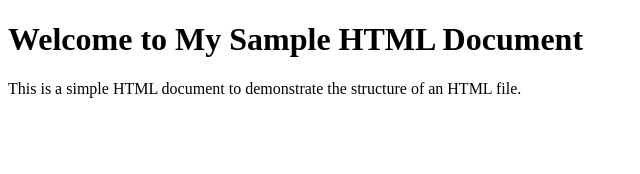
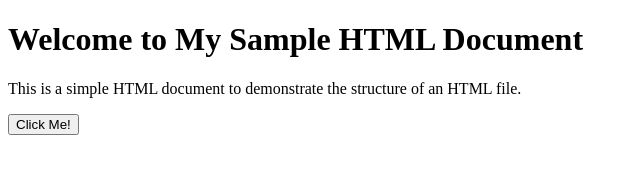
Before and after one commit to Uwanawick-03/testgithub, a plain HTML site: page index.html in a window 1280 px wide. Shown: the whole page, without its empty margins (0-640 px from the left). Drawn offline with Linux system fonts and the light colour scheme.

Commit message:
Added button to code

```diff
--- a/index.html
+++ b/index.html
@@ -7,5 +7,6 @@
     <body>
         <h1>Welcome to My Sample HTML Document</h1>
         <p>This is a simple HTML document to demonstrate the structure of an HTML file.</p>
+        <button onclick="alert('Button Clicked!')">Click Me!</button>
     </body>
 </html>
```
